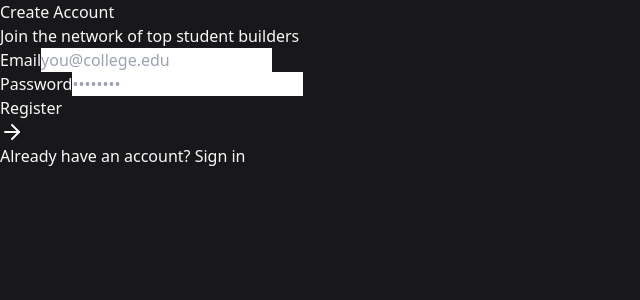
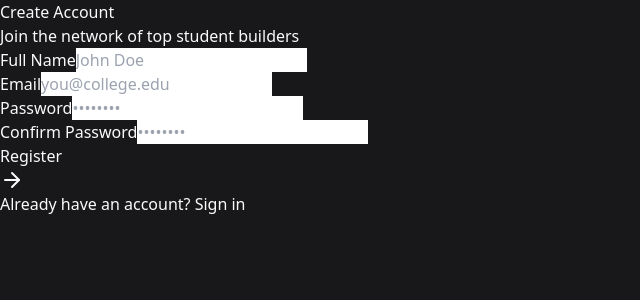
Before and after one commit to Smit-Padhara/OceanLab-Hackathon, a React (Vite) app: page /auth in a window 1280 px wide. Both pictures are taken after a click on the button "Register now". Shown: the top 300 px of the page, without its empty margins (0-640 px from the left). Built offline with nearby package versions, Linux system fonts and the light colour scheme; no server answers.

Commit message:
create account edit

```diff
--- a/src/pages/Auth.jsx
+++ b/src/pages/Auth.jsx
@@ -8,8 +8,10 @@ export default function Auth() {
   const isRegistering = searchParams.get('tab') === 'register';
 
   const [isLogin, setIsLogin] = useState(!isRegistering);
+  const [fullName, setFullName] = useState('');
   const [email, setEmail] = useState('');
   const [password, setPassword] = useState('');
+  const [confirmPassword, setConfirmPassword] = useState('');
   const [loading, setLoading] = useState(false);
   const [error, setError] = useState(null);
   const [message, setMessage] = useState(null);
@@ -41,9 +43,17 @@ export default function Auth() {
           }
         }
       } else {
+        if (password !== confirmPassword) {
+          throw new Error("Passwords do not match");
+        }
         const { error, data } = await supabase.auth.signUp({
           email,
           password,
+          options: {
+            data: {
+              full_name: fullName,
+            }
+          }
         });
         if (error) throw error;
         setMessage('Check your email for the confirmation link! (If email confirmation is disabled, you can log in now)');
@@ -81,6 +91,19 @@ export default function Auth() {
         )}
 
         <form onSubmit={handleAuth} className="space-y-4">
+          {!isLogin && (
+            <div>
+              <label className="block text-sm font-medium text-zinc-300 mb-1.5">Full Name</label>
+              <input
+                type="text"
+                value={fullName}
+                onChange={(e) => setFullName(e.target.value)}
+                className="w-full bg-zinc-950/50 border border-zinc-800 rounded-xl px-4 py-3 placeholder-zinc-600 focus:outline-none focus:ring-2 focus:ring-purple-500/50 focus:border-purple-500 transition-all text-white"
+                placeholder="John Doe"
+                required={!isLogin}
+              />
+            </div>
+          )}
           <div>
             <label className="block text-sm font-medium text-zinc-300 mb-1.5">Email</label>
             <input
@@ -103,6 +126,19 @@ export default function Auth() {
               required
             />
           </div>
+          {!isLogin && (
+            <div>
+              <label className="block text-sm font-medium text-zinc-300 mb-1.5">Confirm Password</label>
+              <input
+                type="password"
+                value={confirmPassword}
+                onChange={(e) => setConfirmPassword(e.target.value)}
+                className="w-full bg-zinc-950/50 border border-zinc-800 rounded-xl px-4 py-3 placeholder-zinc-600 focus:outline-none focus:ring-2 focus:ring-purple-500/50 focus:border-purple-500 transition-all text-white"
+                placeholder="••••••••"
+                required={!isLogin}
+              />
+            </div>
+          )}
 
           <button
             type="submit"
```
